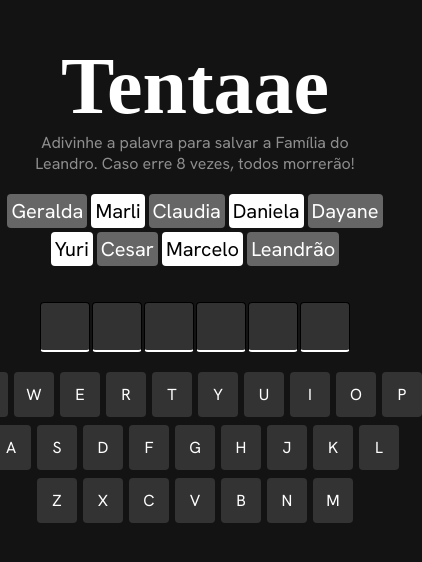
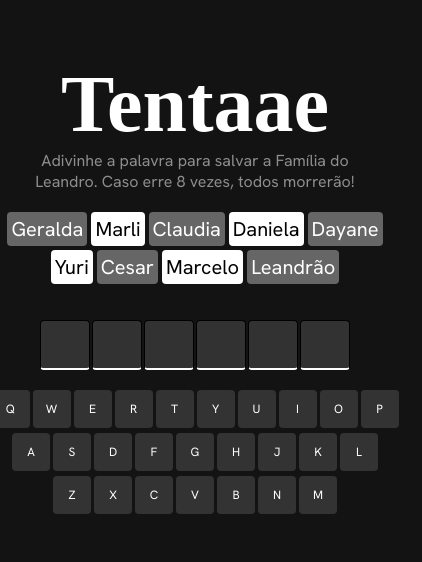
Before and after one commit to piqlow/tentaee, a React (Vite) app: page / in a window 390 px wide. Shown: the part 130-692 px from the top of the page, 422 px wide, since content can reach past the window. Built offline with nearby package versions, Linux system fonts and the light colour scheme; a web font is replaced by a local one.

Commit message:
Enhance keyboard styles for mobile responsiveness: adjust gaps, margins, and key dimensions

```diff
--- a/src/styles/Keyboard.css
+++ b/src/styles/Keyboard.css
@@ -44,3 +44,21 @@ section.keyboard > .row {
 .row > .wrong {
   background-color: red;
 }
+
+@media (max-width: 480px) {
+  section.keyboard {
+    gap: 5px;
+    margin-block: 20px 12px;
+  }
+
+  section.keyboard > .row {
+    gap: 3px;
+  }
+
+  .key {
+    padding: 8px 5px;
+    font-size: 12px;
+    min-width: 38px;
+    min-height: 38px;
+  }
+}
```
